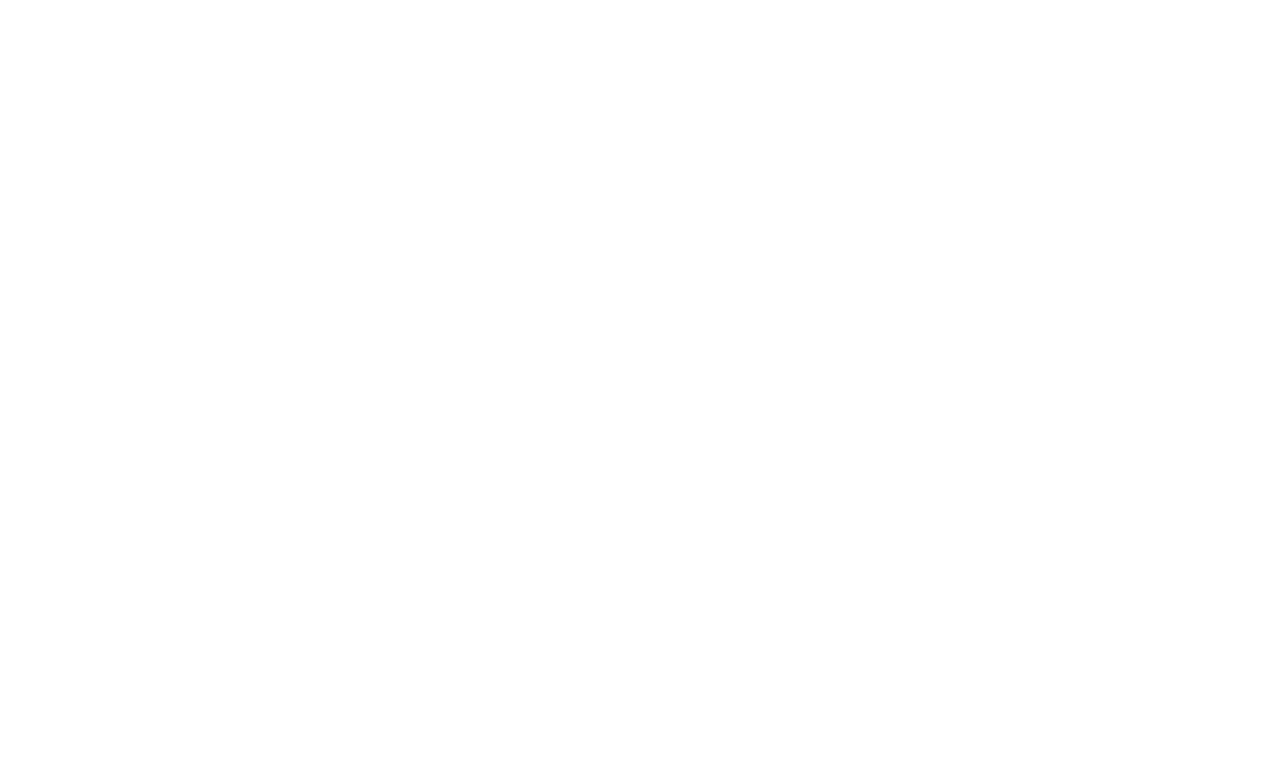
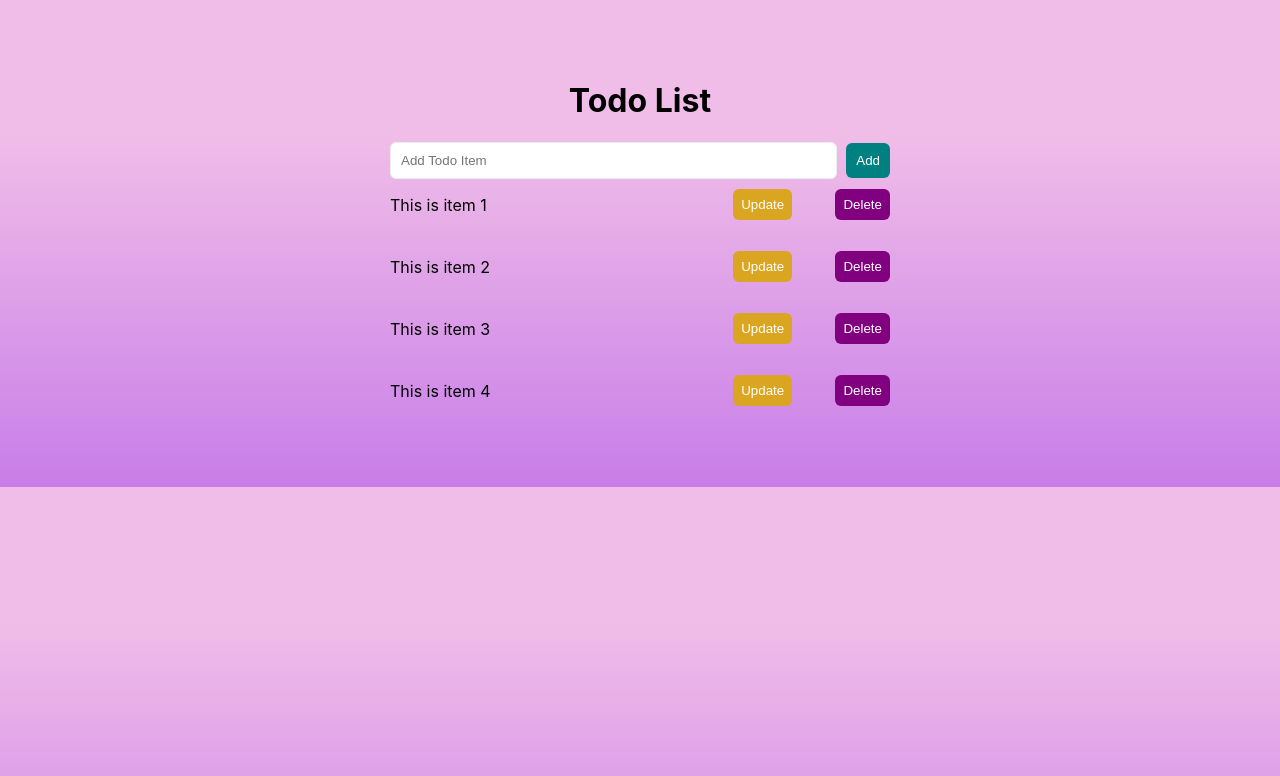
Before and after one commit to Norozkhani/todo-with-db, a React (Create React App) app in the folder Client/: page / in a window 1280 px wide. Shown: the top 776 px of the page. Built offline with nearby package versions, Linux system fonts and the light colour scheme.

Commit message:
install axios, start todo UI and database setup

```diff
--- a/Client/package.json
+++ b/Client/package.json
@@ -6,6 +6,7 @@
     "@testing-library/jest-dom": "^5.16.5",
     "@testing-library/react": "^13.4.0",
     "@testing-library/user-event": "^13.5.0",
+    "axios": "^1.3.4",
     "pg": "^8.10.0",
     "pg-hstore": "^2.3.4",
     "react": "^18.2.0",
--- a/Client/src/App.css
+++ b/Client/src/App.css
@@ -1,38 +1,74 @@
 .App {
+  display: flex;
+  flex-direction: column;
+  align-items: center;
+  width: 500px;
+  margin: 50px auto;
+  padding: 10px;
+  border-radius: 8px;
+}
+
+.App h1 {
   text-align: center;
 }
 
-.App-logo {
-  height: 40vmin;
-  pointer-events: none;
+.form {
+  display: flex;
+  justify-content: space-between;
+  align-items: center;
+  width: 100%;
 }
 
-@media (prefers-reduced-motion: no-preference) {
-  .App-logo {
-    animation: App-logo-spin infinite 20s linear;
-  }
+.form input[type="text"] {
+  padding: 10px;
+  width: 85%;
+  border: 1px solid #eee;
+  border-radius: 6px;
+}
+.form button[type="submit"]:focus {
+  outline: none;
+}
+.form input[type="text"]:focus {
+  outline: none;
+}
+.form button[type="submit"] {
+  background-color: #008080;
+  color: #fff;
+  border: none;
+  border-radius: 6px;
+  padding: 10px;
+  cursor: pointer;
 }
 
-.App-header {
-  background-color: #282c34;
-  min-height: 100vh;
+.todo-list-Items {
   display: flex;
   flex-direction: column;
-  align-items: center;
-  justify-content: center;
-  font-size: calc(10px + 2vmin);
-  color: white;
+  width: 100%;
 }
 
-.App-link {
-  color: #61dafb;
+.todo-item {
+  display: flex;
+  justify-content: space-between;
+  align-items: center;
+  margin-bottom: 10px;
 }
-
-@keyframes App-logo-spin {
-  from {
-    transform: rotate(0deg);
-  }
-  to {
-    transform: rotate(360deg);
-  }
+.todo-item button {
+  border: none;
+  border-radius: 6px;
+  cursor: pointer;
+  padding: 8px;
 }
+.todo-item button:focus {
+  outline: none;
+}
+.update-item {
+  background-color: goldenrod;
+  color: #fff;
+}
+.delete-item {
+  background-color: purple;
+  color: #ffff;
+}
+.item-content {
+  width: 60%;
+}
--- a/Client/src/App.js
+++ b/Client/src/App.js
@@ -1,7 +1,56 @@
+import { useState } from "react";
 import "./App.css";
+import axios from "axios";
 
 function App() {
-  return <div className="App"></div>;
+  const [itemText, setItemText] = useState("");
+  //Add new item to database (NOT FINISHED VIDEO AT 24:30)
+  const addItem = async () => {
+    try {
+      const res = await axios.post();
+    } catch (err) {
+      console.log(err);
+    }
+  };
+
+  return (
+    <div className="App">
+      <h1>Todo List</h1>
+      <form className="form">
+        <input
+          type="text"
+          placeholder="Add Todo Item"
+          onChange={(e) => {
+            setItemText(e.target.value);
+          }}
+          value={itemText}
+        />
+        <button type="submit">Add</button>
+      </form>
+      <div className="todo-list-Items">
+        <div className="todo-item">
+          <p className="item-content">This is item 1</p>
+          <button className="update-item">Update</button>
+          <button className="delete-item">Delete</button>
+        </div>
+        <div className="todo-item">
+          <p className="item-content">This is item 2</p>
+          <button className="update-item">Update</button>
+          <button className="delete-item">Delete</button>
+        </div>
+        <div className="todo-item">
+          <p className="item-content">This is item 3</p>
+          <button className="update-item">Update</button>
+          <button className="delete-item">Delete</button>
+        </div>
+        <div className="todo-item">
+          <p className="item-content">This is item 4</p>
+          <button className="update-item">Update</button>
+          <button className="delete-item">Delete</button>
+        </div>
+      </div>
+    </div>
+  );
 }
 
 export default App;
--- a/Client/src/index.css
+++ b/Client/src/index.css
@@ -1,13 +1,19 @@
 body {
+  background: rgb(200, 125, 232);
+  background: linear-gradient(
+    0deg,
+    rgba(200, 125, 232, 1) 0%,
+    rgba(240, 189, 232, 1) 72%
+  );
   margin: 0;
-  font-family: -apple-system, BlinkMacSystemFont, 'Segoe UI', 'Roboto', 'Oxygen',
-    'Ubuntu', 'Cantarell', 'Fira Sans', 'Droid Sans', 'Helvetica Neue',
+  font-family: -apple-system, BlinkMacSystemFont, "Segoe UI", "Roboto", "Oxygen",
+    "Ubuntu", "Cantarell", "Fira Sans", "Droid Sans", "Helvetica Neue",
     sans-serif;
   -webkit-font-smoothing: antialiased;
   -moz-osx-font-smoothing: grayscale;
 }
 
 code {
-  font-family: source-code-pro, Menlo, Monaco, Consolas, 'Courier New',
+  font-family: source-code-pro, Menlo, Monaco, Consolas, "Courier New",
     monospace;
 }
```
Also changed, not shown: 1 other file (tests, documents, lock files or other folders).
